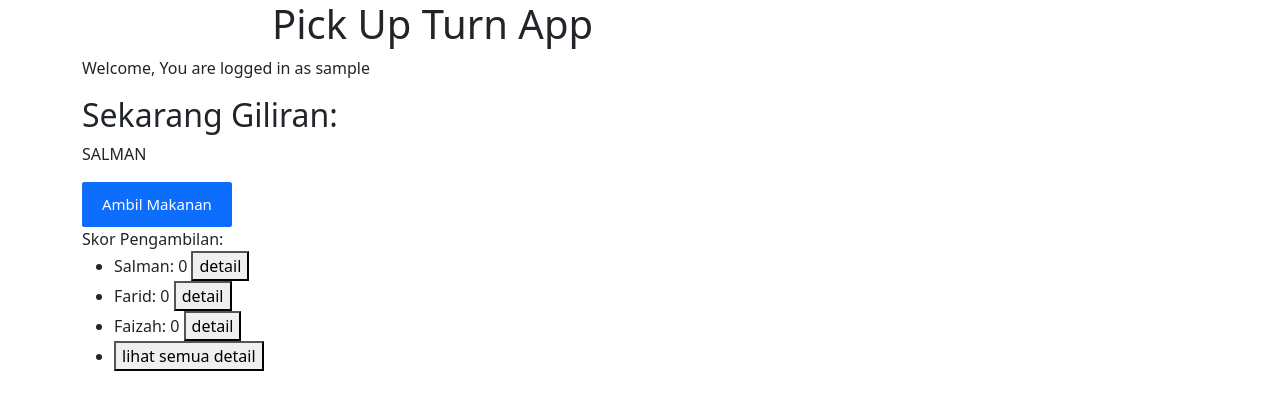
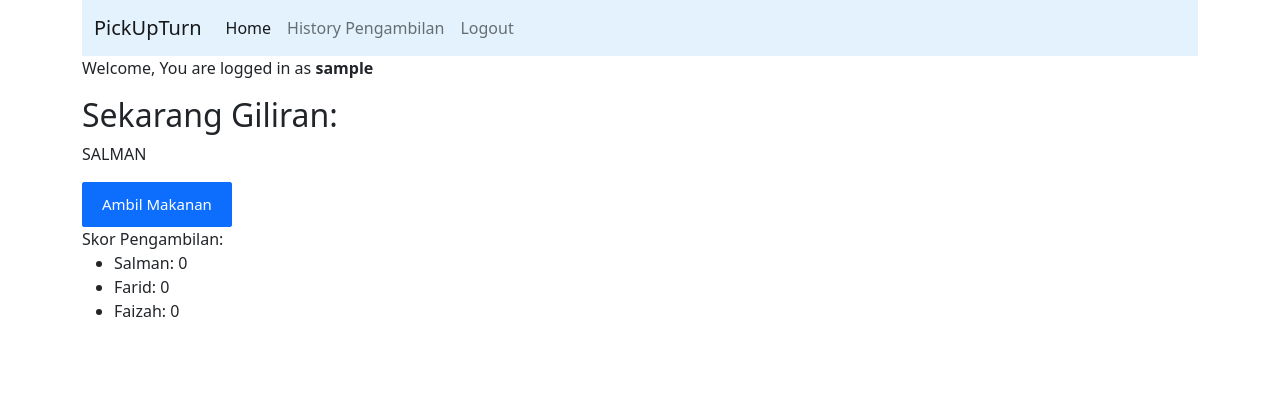
Before and after one commit to wajdifarid/pick-up-turn, a Django app: page / in a window 1280 px wide. Shown: the top 410 px of the page. Run offline with Django 3.2, Linux system fonts and the light colour scheme; the visitor is signed in with stand-in values (Sample User, id 1); data comes from the database, SQL or seed files in the repository; data that the repository does not hold is empty; some libraries are stand-ins or nearby versions.

Commit message:
Add navbar

```diff
--- a/collector_app/urls.py
+++ b/collector_app/urls.py
@@ -1,6 +1,6 @@
-from collector_app.views import collect
+from collector_app.views import get_collection
 from django.urls import path
 
 urlpatterns = [
-     path('', collect),
+     path('', get_collection, name='collections'),
 ]
--- a/collector_app/views.py
+++ b/collector_app/views.py
@@ -1,53 +1,94 @@
 from collections import defaultdict
-from collector_app.models import CollectionCount
-from typing import Collection
+from collector_app.models import CollectionCount, Collection
 from collector_app.forms import CollectionForm
 from django.shortcuts import render
-
-# Create your views here.
 from django.http import HttpResponse
 import datetime
 from django.views import View
 from django.contrib.auth.models import User
 from django.forms import modelformset_factory
 from django.db import transaction
+from django.contrib import messages
+
 
 @transaction.atomic
 def collect(request, *args, **kwargs):
     form = CollectionForm()
-    if request.method == 'POST':
+    collection_data, current_person = get_turn_data()
+    return render(
+        request,
+        "index.html",
+        {
+            "form": form,
+            "collection_data": collection_data,
+            "current_turn": current_person,
+        },
+    )
+
+
+def get_collection(request, *args, **kwargs):
+    if request.method == "POST":
         form = CollectionForm(request.POST)
+
         if form.is_valid():
+            messages.success(request, "Form submission successful")
             collection = form.save(commit=False)
             collection.collector = request.user
             collection.save()
-            collection_count = CollectionCount.objects.filter(collector=request.user).first()
+            collection_count = CollectionCount.objects.filter(
+                collector=request.user
+            ).first()
             if collection_count is None:
-                collection_count = CollectionCount(collector=request.user, collect_count=0)
+                collection_count = CollectionCount(
+                    collector=request.user, collect_count=0
+                )
                 collection_count.save()
             collection_count.collect_count += 1
             collection_count.save()
-            return HttpResponse('mantab')
-        return HttpResponse('mantab')
+            form = CollectionForm()
+            collection_data, current_person = get_turn_data()
+            return render(
+                request,
+                "index.html",
+                {
+                    "form": form,
+                    "collection_data": collection_data,
+                    "current_turn": current_person,
+                },
+            )
+        return HttpResponse("mantab")
 
-    username = None
-    if request.user.is_authenticated:
-        username = request.user.username
-    form = CollectionForm()
+    collections = Collection.objects.all()
+    return render(request, "collections.html", {"collections": collections})
+
+
+def get_turn_data():
     collection_data = defaultdict(int)
     users = User.objects.all()
 
-    collection_salman = CollectionCount.objects.filter(collector=users.filter(username="salman").first()).first()
-    collection_farid = CollectionCount.objects.filter(collector=users.filter(username="farid").first()).first()
-    collection_faizah = CollectionCount.objects.filter(collector=users.filter(username="faizah").first()).first()
+    collection_salman = CollectionCount.objects.filter(
+        collector=users.filter(username="salman").first()
+    ).first()
+    collection_farid = CollectionCount.objects.filter(
+        collector=users.filter(username="farid").first()
+    ).first()
+    collection_faizah = CollectionCount.objects.filter(
+        collector=users.filter(username="faizah").first()
+    ).first()
 
-    collection_data['salman'] = collection_salman.collect_count if collection_salman is not None else 0
-    collection_data['farid'] = collection_farid.collect_count if collection_farid is not None else 0
-    collection_data['faizah'] = collection_faizah.collect_count if collection_faizah is not None else 0
+    collection_data["salman"] = (
+        collection_salman.collect_count if collection_salman is not None else 0
+    )
+    collection_data["farid"] = (
+        collection_farid.collect_count if collection_farid is not None else 0
+    )
+    collection_data["faizah"] = (
+        collection_faizah.collect_count if collection_faizah is not None else 0
+    )
 
     tmp_data = []
-    tmp_data.append((collection_data['salman'], -2, 'salman'))
-    tmp_data.append((collection_data['farid'], -1, 'farid'))
-    tmp_data.append((collection_data['faizah'], 0, 'faizah'))
+    tmp_data.append((collection_data["salman"], -2, "salman"))
+    tmp_data.append((collection_data["farid"], -1, "farid"))
+    tmp_data.append((collection_data["faizah"], 0, "faizah"))
     tmp_data.sort()
-    return render(request, 'index.html', {'form': form, 'collection_data':collection_data, 'current_turn':tmp_data[0][2]})
+    return collection_data, tmp_data[0][2]
--- a/pickupturn/urls.py
+++ b/pickupturn/urls.py
@@ -21,7 +21,7 @@ from django.contrib.auth.views import LogoutView
 
 urlpatterns = [
     path('admin/', admin.site.urls),
-    path('', collect),
+    path('', collect, name='home'),
     path('accounts/', include('allauth.urls')),
     path('collections/', include('collector_app.urls')),
     path('logout', LogoutView.as_view()),
--- /dev/null
+++ b/templates/base.html
@@ -0,0 +1,27 @@
+{% load socialaccount %}
+{% load static %}
+<html lang="en">
+<head>
+    <!-- Required meta tags -->
+    <meta charset="utf-8">
+    <meta name="viewport" content="width=device-width, initial-scale=1">
+
+    <!-- Bootstrap CSS -->
+    <link href="https://cdn.jsdelivr.net/npm/bootstrap@5.0.1/dist/css/bootstrap.min.css" rel="stylesheet"
+        integrity="sha384-+0n0xVW2eSR5OomGNYDnhzAbDsOXxcvSN1TPprVMTNDbiYZCxYbOOl7+AMvyTG2x" crossorigin="anonymous">
+    <link rel="stylesheet" type="text/css" href="{% static 'css/login.css' %}">
+
+    <title>{% block title %}Pick Up Turn{% endblock %}</title>
+</head>
+
+<body>
+    <div class="container">
+        {% include "nav-bar.html" %}
+        {% block content %}
+        {% endblock %}
+    </div>
+    <script src="https://cdn.jsdelivr.net/npm/bootstrap@5.0.1/dist/js/bootstrap.bundle.min.js"
+        integrity="sha384-gtEjrD/SeCtmISkJkNUaaKMoLD0//ElJ19smozuHV6z3Iehds+3Ulb9Bn9Plx0x4"
+        crossorigin="anonymous"></script>
+</body>
+</html>
--- a/templates/index.html
+++ b/templates/index.html
@@ -1,29 +1,18 @@
+{% extends 'base.html' %}
 {% load socialaccount %}
-{% load static %}
-<html lang="en">
 
-<head>
-  <!-- Required meta tags -->
-  <meta charset="utf-8">
-  <meta name="viewport" content="width=device-width, initial-scale=1">
+{% block title %}Pick Up Turn | Home{% endblock %}
 
-  <!-- Bootstrap CSS -->
-  <link href="https://cdn.jsdelivr.net/npm/bootstrap@5.0.1/dist/css/bootstrap.min.css" rel="stylesheet"
-    integrity="sha384-+0n0xVW2eSR5OomGNYDnhzAbDsOXxcvSN1TPprVMTNDbiYZCxYbOOl7+AMvyTG2x" crossorigin="anonymous">
-  <link rel="stylesheet" type="text/css" href="{% static 'css/login.css' %}">
-
-  <title>Pick Up Turn | Login</title>
-</head>
-
-<body>
-  <div class="container">
-    <div class="row">
-      <div class="col-8 offset-2">
-        <h1>Pick Up Turn App</h1>
-      </div>
-    </div>
+{% block content %}
 {% if user.is_authenticated %}
-    <p>Welcome, You are logged in as {{ user.username }}</p>
+{% if messages %}
+<ul class="messages">
+    {% for message in messages %}
+    <li  {% if message.tags %} class=" {{ message.tags }} " {% endif %}> {{ message }} </li>
+    {% endfor %}
+</ul>
+{% endif %}
+<p>Welcome, You are logged in as <b>{{ user.username }}</b></p>
 
 <h2>
   Sekarang Giliran:
@@ -42,7 +31,7 @@
 <!-- Modal -->
 <div class="modal fade" id="exampleModal" tabindex="-1" role="dialog" aria-labelledby="exampleModalLabel"
   aria-hidden="true">
-      <div class="modal-dialog" role="document">
+  <div class="modal-dialog modal-dialog-centered" role="document">
     <div class="modal-content">
       <form action="/collections/" method="post">
         <div class="modal-header">
@@ -57,7 +46,8 @@
               <label for="input-username" class="col-form-label fs-6">Pengambil</label>
             </div>
             <div class="col-8">
-                  <input type="text" name="collector" value="{{ user.username}}" class="form-control" id="input-username" required disabled>
+              <input type="text" name="collector" value="{{ user.username}}" class="form-control" id="input-username"
+                required disabled>
             </div>
           </div>
           <div class="row g-3 align-items-center">
@@ -84,10 +74,9 @@
 <div>
   Skor Pengambilan:
   <ul>
-        <li>Salman: {{collection_data.salman}} <button>detail</button></li>
-        <li>Farid: {{collection_data.farid}} <button>detail</button></li>
-        <li>Faizah: {{collection_data.faizah}} <button>detail</button></li>
-        <li><button>lihat semua detail</button></li>
+    <li>Salman: {{collection_data.salman}}
+    <li>Farid: {{collection_data.farid}}
+    <li>Faizah: {{collection_data.faizah}}
   </ul>
 </div>
 {% else %}
@@ -97,12 +86,4 @@
       Login With Google</a> </div>
 </div>
 {% endif %}
-  </div>
-  <script src="https://cdn.jsdelivr.net/npm/bootstrap@5.0.1/dist/js/bootstrap.bundle.min.js"
-    integrity="sha384-gtEjrD/SeCtmISkJkNUaaKMoLD0//ElJ19smozuHV6z3Iehds+3Ulb9Bn9Plx0x4"
-    crossorigin="anonymous"></script>
-
-
-</body>
-
-</html>
+{% endblock %}
--- /dev/null
+++ b/templates/nav-bar.html
@@ -0,0 +1,22 @@
+<nav class="navbar navbar-expand-lg navbar-light" style="background-color: #e3f2fd;">
+    <div class="container-fluid">
+        <a class="navbar-brand" href="/">PickUpTurn</a>
+        <button class="navbar-toggler" type="button" data-bs-toggle="collapse" data-bs-target="#navbarNavAltMarkup"
+            aria-controls="navbarNavAltMarkup" aria-expanded="false" aria-label="Toggle navigation">
+            <span class="navbar-toggler-icon"></span>
+        </button>
+        <div class="collapse navbar-collapse" id="navbarNavAltMarkup">
+            <div class="navbar-nav">
+                {% with request.resolver_match.url_name as url_name %}
+
+                <a class="nav-link {% if url_name == 'home' %}active{% endif %}" aria-current="page" href="{% url 'home' %}">Home</a>
+                <a class="nav-link {% if url_name == 'collections' %}active{% endif %}" href="{% url 'collections' %}">History Pengambilan</a>
+                {% endwith %}
+
+                {% if user.is_authenticated %}
+                <a class="nav-link" href="/logout">Logout</a>
+                {% endif %}
+            </div>
+        </div>
+    </div>
+</nav>
```
Also changed, not shown: templates/collections.html (added, +36 -0 lines). Lines whose indentation alone changed are shown as unchanged.
